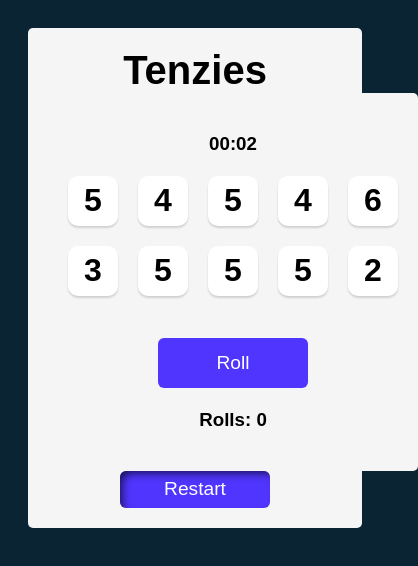
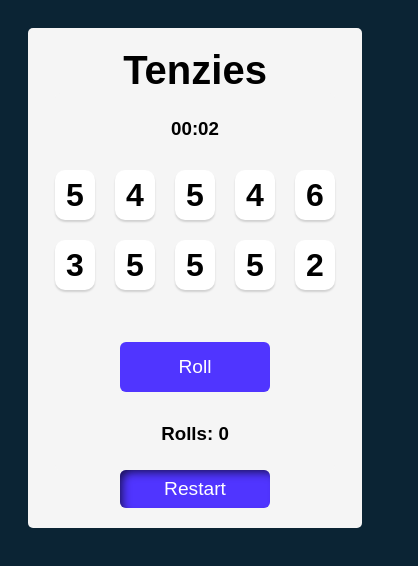
Before and after one commit to stevencartavia/tenzies-game, a React (Create React App) app: page / in a window 390 px wide. Both pictures are taken after a click on the button "Start Game". Shown: the top 566 px of the page, 418 px wide, since content can reach past the window. Built offline with nearby package versions, Linux system fonts and the light colour scheme.

Commit message:
second-commit

```diff
--- a/src/Game.js
+++ b/src/Game.js
@@ -88,7 +88,7 @@ export default function Game() {
     }, [seconds, minutes]);
 
     return (
-        <main>
+        <div className="game">
             <h3>{minutes < 10 ? '0' + minutes : minutes}:{seconds < 10 ? '0' + seconds : seconds}</h3>
             {tenzies && <Confetti className="confetti" />}
             <div className="dice-container">
@@ -101,6 +101,6 @@ export default function Game() {
                 {tenzies ? "New Game" : "Roll"}
             </button>
             <h3>Rolls: {rolls}</h3>
-        </main>
+        </div>
     );
 }
--- a/src/style.css
+++ b/src/style.css
@@ -80,3 +80,33 @@ main {
 .roll-dice:active, .start-game-button {
     box-shadow: inset 5px 5px 10px -3px rgba(0, 0, 0, 0.7);
 }
+
+@media(max-width: 900px) {
+    .game {
+        margin: 0 auto;
+        background-color: #F5F5F5;
+        height: 500px;
+        border-radius: 5px;
+        display: flex;
+        flex-direction: column;
+        justify-content: space-around;
+        align-items: center;
+    }
+
+    .dice-container {
+        display: grid;
+        grid-template: auto auto / repeat(5, 40px);
+        margin-bottom: 40px;
+    }
+
+    .die-face {
+        height: 50px;
+        width: 40px;
+        box-shadow: 0px 2px 2px rgba(0, 0, 0, 0.15);
+        border-radius: 10px;
+        display: flex;
+        justify-content: center;
+        align-items: center;
+        cursor: pointer;
+    }
+}
```
